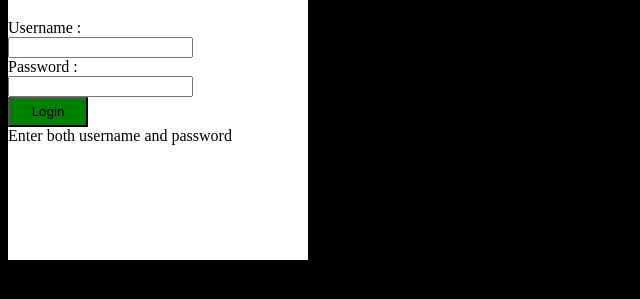
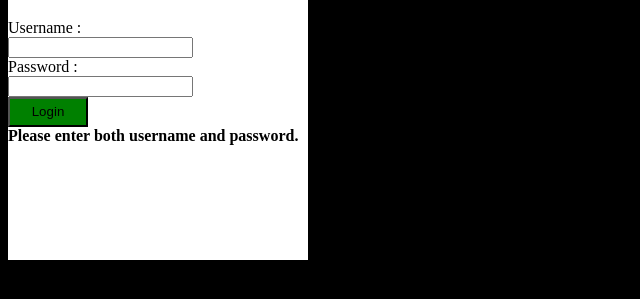
Before and after one commit to iamneo-production/bfcafcdbcbb305288026deabbcfedbaaadone, a plain HTML site: page public/index.html in a window 1280 px wide. Both pictures are taken after a click on the button "Login". Shown: the part 61-360 px from the top of the page, without its empty margins (0-640 px from the left). Drawn offline with Linux system fonts and the light colour scheme.

Commit message:
Backup Commit

```diff
--- a/public/app.js
+++ b/public/app.js
@@ -3,18 +3,16 @@ function validate()
             var uname = document.getElementById("username").value;
             var password = document.getElementById("password").value;
             var che = check(password)
-            window.alert(uname)
-            window.alert(typeof(password))
             if(uname.length ==0)
             {
-            document.getElementById("ans").innerHTML = "Enter both username and password";
+            document.getElementById("ans").innerHTML = "Please enter both username and password.";
             }
             else if(che == "false")
             {
-                document.getElementById("ans").innerHTML = "Invalid username or password";
+                document.getElementById("ans").innerHTML = "Invalid username or password.";
             }
             else{
-                document.getElementById("ans").innerHTML = "Login Successful";
+                document.getElementById("ans").innerHTML = "Login Successful.";
             }
         }
 function check(password)
--- a/public/index.html
+++ b/public/index.html
@@ -19,7 +19,7 @@
             <input id="password" type="password">  <br>
             <button type="button" id="result" onclick=validate()>Login</button> <br>
             <div id= "result">
-            <label id="ans"></label>
+            <b><label id="ans"></label></b>
             </div>
         </div>
     </form>
```
